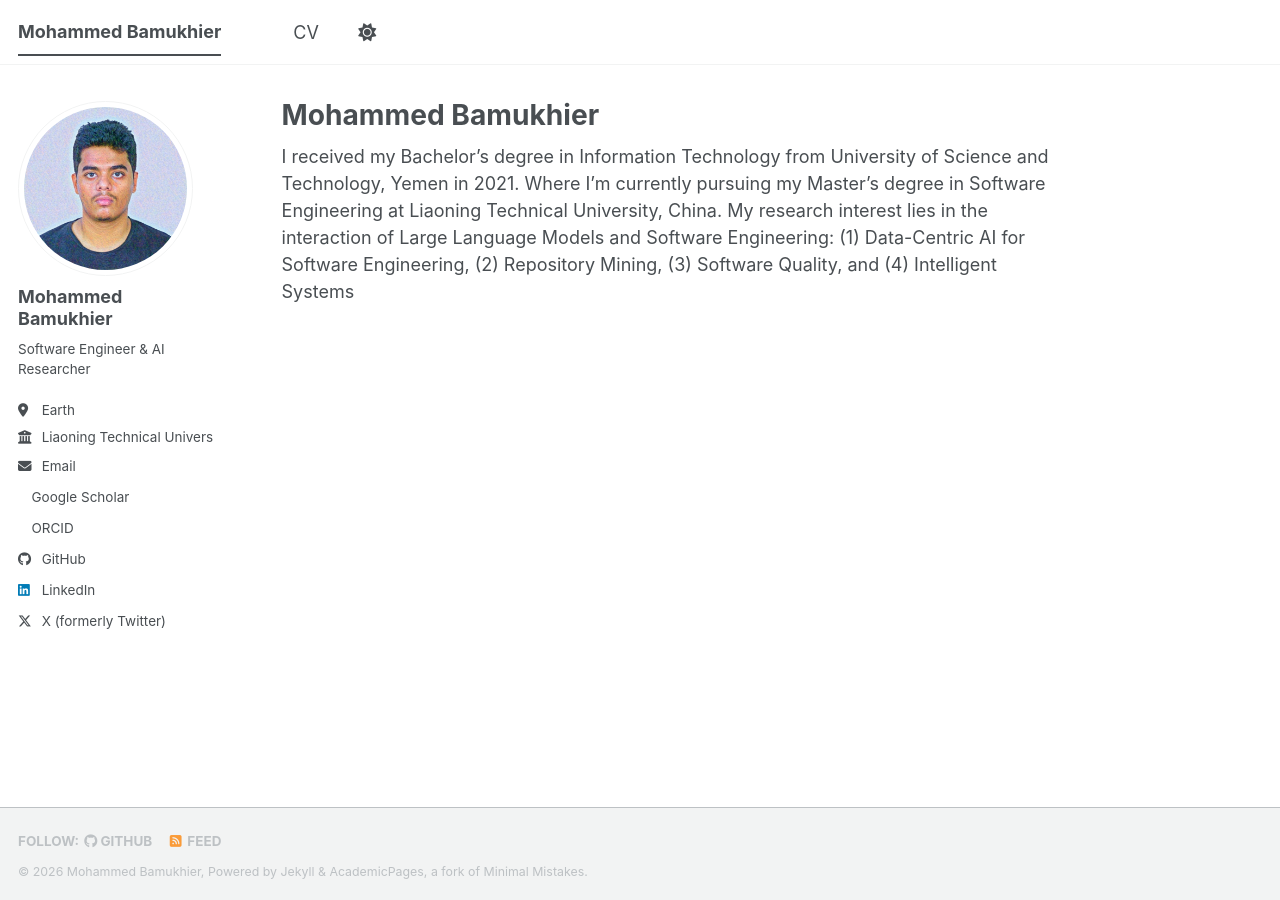
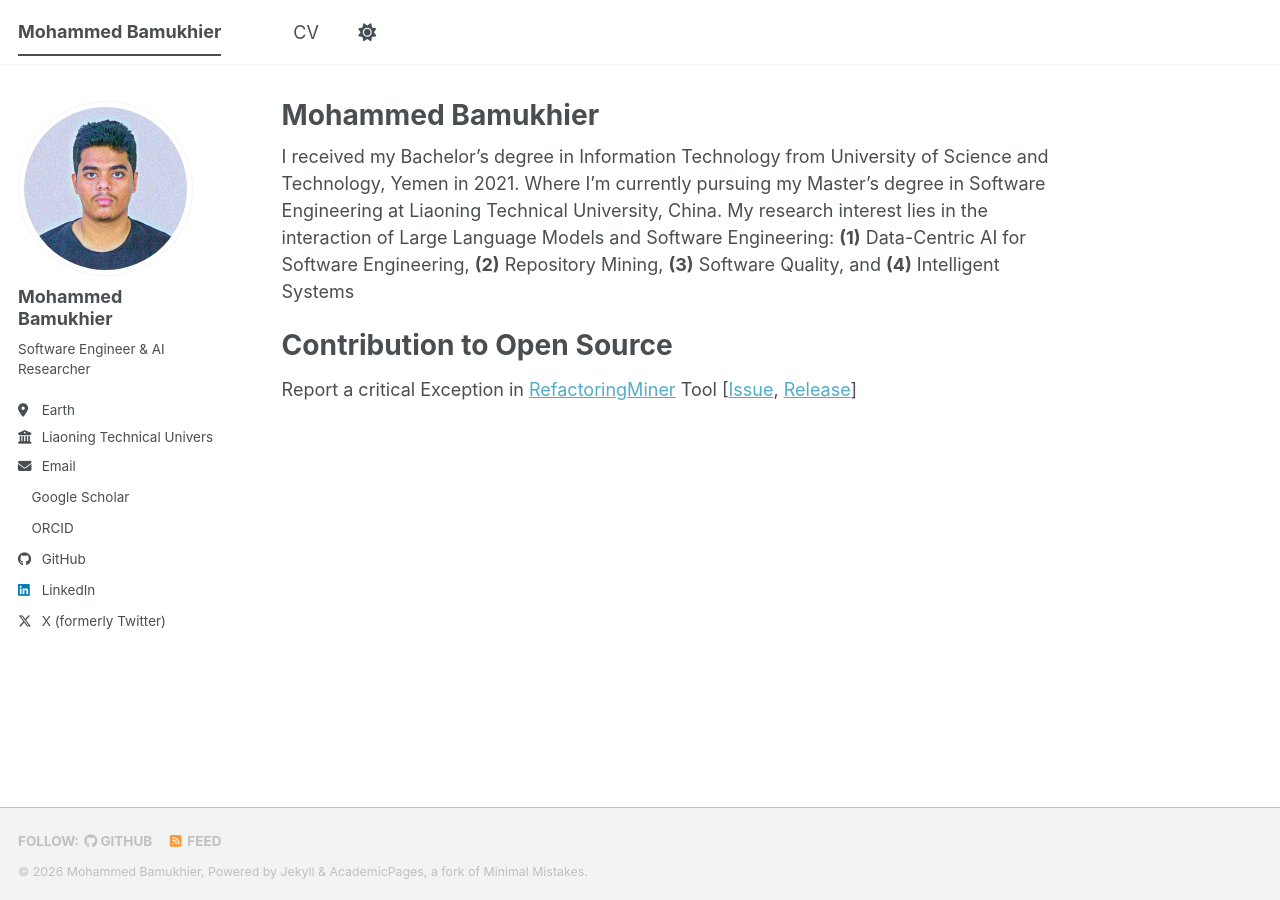
Before and after one commit to Bamukhier/bamukhier.github.io, a Jekyll site: the page built from _pages/about.md, in a window 1280 px wide. Built offline with Jekyll 4.4.1, drawn with Linux system fonts in a browser that asks for light colours; a style sheet for code colours, icons or effects is not loaded.

Commit message:
Add new section

```diff
--- a/_pages/about.md
+++ b/_pages/about.md
@@ -7,4 +7,7 @@ redirect_from:
   - /about.html
 ---
 
-I received my Bachelor’s degree in Information Technology from University of Science and Technology, Yemen in 2021. Where I'm currently pursuing my Master’s degree in Software Engineering at Liaoning Technical University, China. My research interest lies in the interaction of Large Language Models and Software Engineering: (1) Data-Centric AI for Software Engineering, (2) Repository Mining, (3) Software Quality, and (4) Intelligent Systems
+I received my Bachelor’s degree in Information Technology from University of Science and Technology, Yemen in 2021. Where I'm currently pursuing my Master’s degree in Software Engineering at Liaoning Technical University, China. My research interest lies in the interaction of Large Language Models and Software Engineering: **(1)** Data-Centric AI for Software Engineering, **(2)** Repository Mining, **(3)** Software Quality, and **(4)** Intelligent Systems
+
+# Contribution to Open Source
+Report a critical Exception in [RefactoringMiner](https://github.com/tsantalis/RefactoringMiner) Tool [[Issue](https://github.com/tsantalis/RefactoringMiner/issues/778), [Release](https://github.com/tsantalis/RefactoringMiner/releases/tag/3.0.9)]
```
